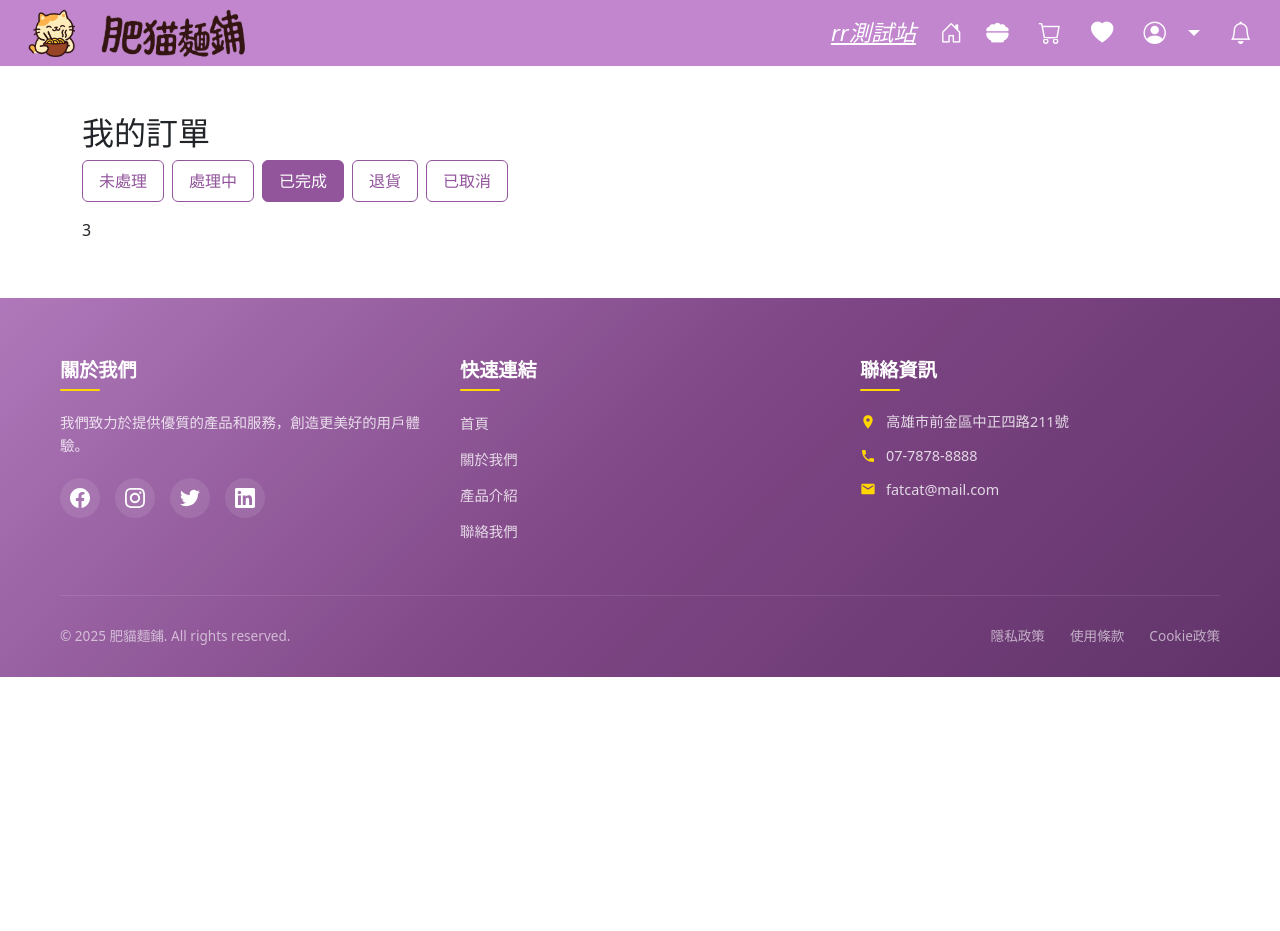
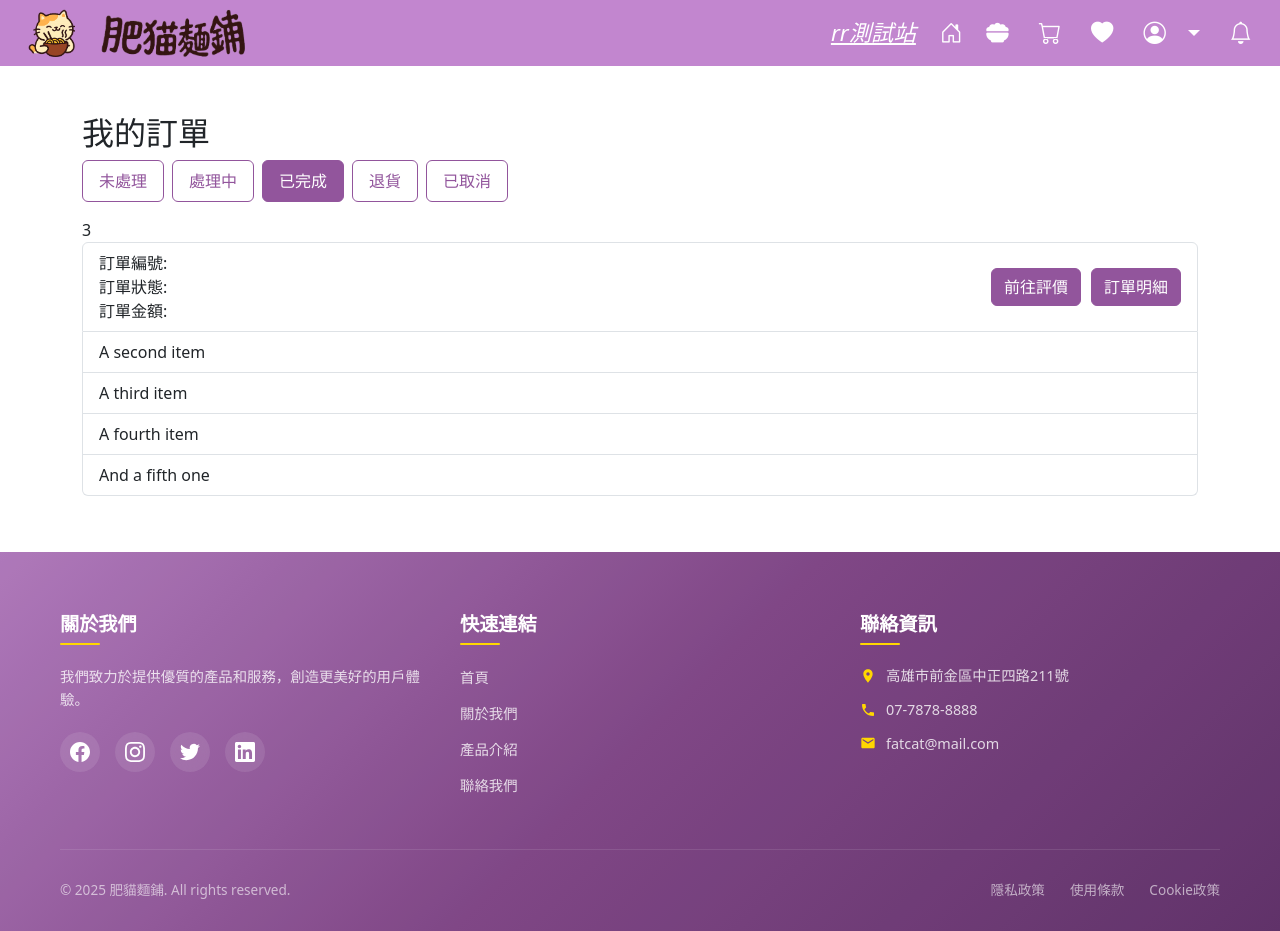
Before and after one commit to Pamelajch/FatCat-frontend, a Vue app: page /myorders in a window 1280 px wide. Both pictures are taken after a click on the tab "已完成". Before the commit the page ends 800 px from the top, so only its background shows below. Built offline with nearby package versions, Linux system fonts and the light colour scheme.

Commit message:
在已完成訂單處增加前往評價按鈕

```diff
--- a/src/views/MyOrdersView.vue
+++ b/src/views/MyOrdersView.vue
@@ -53,7 +53,32 @@
 
         </div>
         <div class="tab-pane fade" id="pills-3" role="tabpanel" aria-labelledby="pills-3-tab">3
+          <ul class="list-group">
+            <li class="list-group-item">
+                <div class="d-flex align-items-center justify-content-between">
+                <div>
+                    訂單編號:
+                    <br>
+                    訂單狀態:
+                    <br>
+                    訂單金額:
+                </div>
 
+                <div>
+
+                <router-link to="/orderdetail">
+                    <button type="button" class="btn custom-purple-btn float-end">訂單明細</button>
+                </router-link>
+
+                <button type="button" class="btn custom-purple-btn float-end btn-space">前往評價</button>
+              </div>
+              </div>
+                </li>
+            <li class="list-group-item">A second item</li>
+            <li class="list-group-item">A third item</li>
+            <li class="list-group-item">A fourth item</li>
+            <li class="list-group-item">And a fifth one</li>
+            </ul>
 
 
         </div>
```
